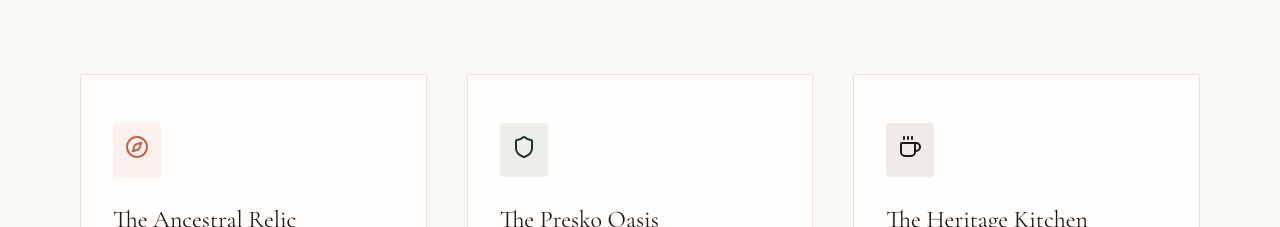
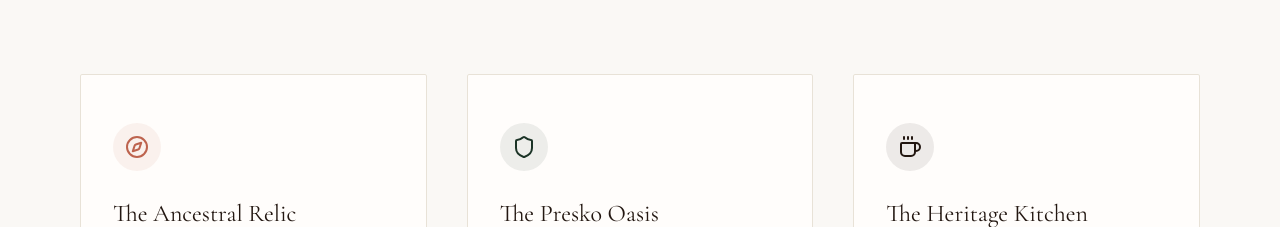
Before and after one commit to dev-hya8/client-buglasisla, a React (Vite) app: page / in a window 1280 px wide. Shown: the part 1820-2047 px from the top of the page. Built offline with nearby package versions, Linux system fonts and the light colour scheme.

Commit message:
Update Home page to make the Buglas Isla Experience icon backgrounds circular

```diff
--- a/src/pages/Home.tsx
+++ b/src/pages/Home.tsx
@@ -214,8 +214,12 @@ export const Home: React.FC<HomeProps> = ({ setActiveTab }) => {
               <div style={{
                 color: 'var(--color-terracotta)',
                 backgroundColor: 'rgba(189, 99, 78, 0.08)',
-                padding: '12px',
-                borderRadius: '4px',
+                width: '48px',
+                height: '48px',
+                borderRadius: '50%',
+                display: 'flex',
+                alignItems: 'center',
+                justifyContent: 'center',
                 marginBottom: '24px'
               }}>
                 <Compass size={24} />
@@ -239,8 +243,12 @@ export const Home: React.FC<HomeProps> = ({ setActiveTab }) => {
               <div style={{
                 color: 'var(--color-forest)',
                 backgroundColor: 'rgba(27, 51, 38, 0.08)',
-                padding: '12px',
-                borderRadius: '4px',
+                width: '48px',
+                height: '48px',
+                borderRadius: '50%',
+                display: 'flex',
+                alignItems: 'center',
+                justifyContent: 'center',
                 marginBottom: '24px'
               }}>
                 <Shield size={24} />
@@ -264,8 +272,12 @@ export const Home: React.FC<HomeProps> = ({ setActiveTab }) => {
               <div style={{
                 color: 'var(--color-mahogany)',
                 backgroundColor: 'rgba(35, 23, 17, 0.08)',
-                padding: '12px',
-                borderRadius: '4px',
+                width: '48px',
+                height: '48px',
+                borderRadius: '50%',
+                display: 'flex',
+                alignItems: 'center',
+                justifyContent: 'center',
                 marginBottom: '24px'
               }}>
                 <Coffee size={24} />
```
